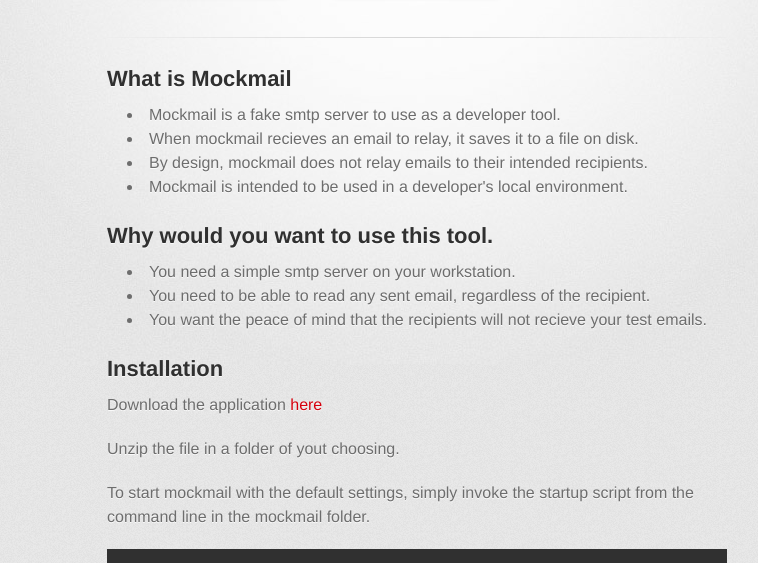
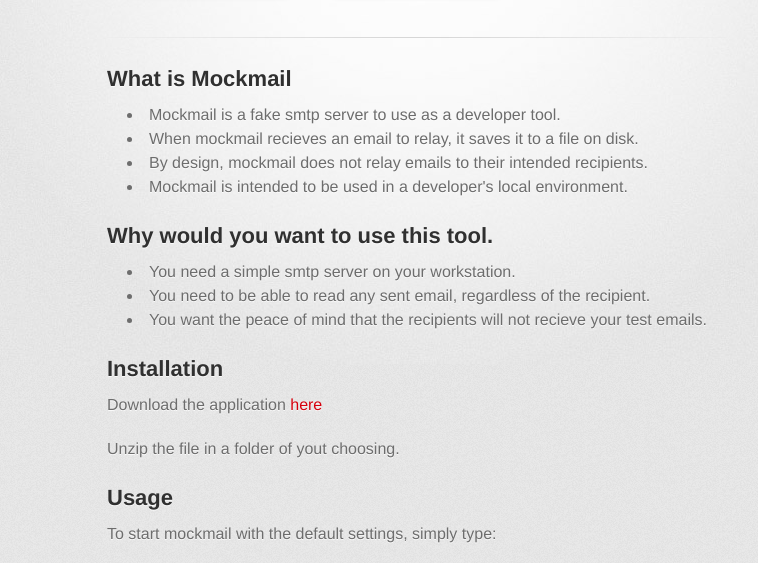
Before and after one commit to plabadie/mockmail, a plain HTML site: page index.html in a window 1280 px wide. Shown: the part 209-772 px from the top of the page, without its empty margins (223-981 px from the left). Drawn offline with Linux system fonts and the light colour scheme; a web font is replaced by a local one.

Commit message:
Updated documentation 	modified:   index.html

```diff
--- a/index.html
+++ b/index.html
@@ -52,7 +52,8 @@
 
 <p>Unzip the file in a folder of yout choosing.</p>
 
-<p>To start mockmail with the default settings, simply invoke the startup script from the command line in the mockmail folder.</p>
+<h2><a name="usage" class="anchor" href="#usage"><span class="octicon octicon-link"></span></a>Usage</h2>
+<p>To start mockmail with the default settings, simply type:</p>
 
 <pre><code>$ java -jar mockmail.jar
 </code></pre>
```
